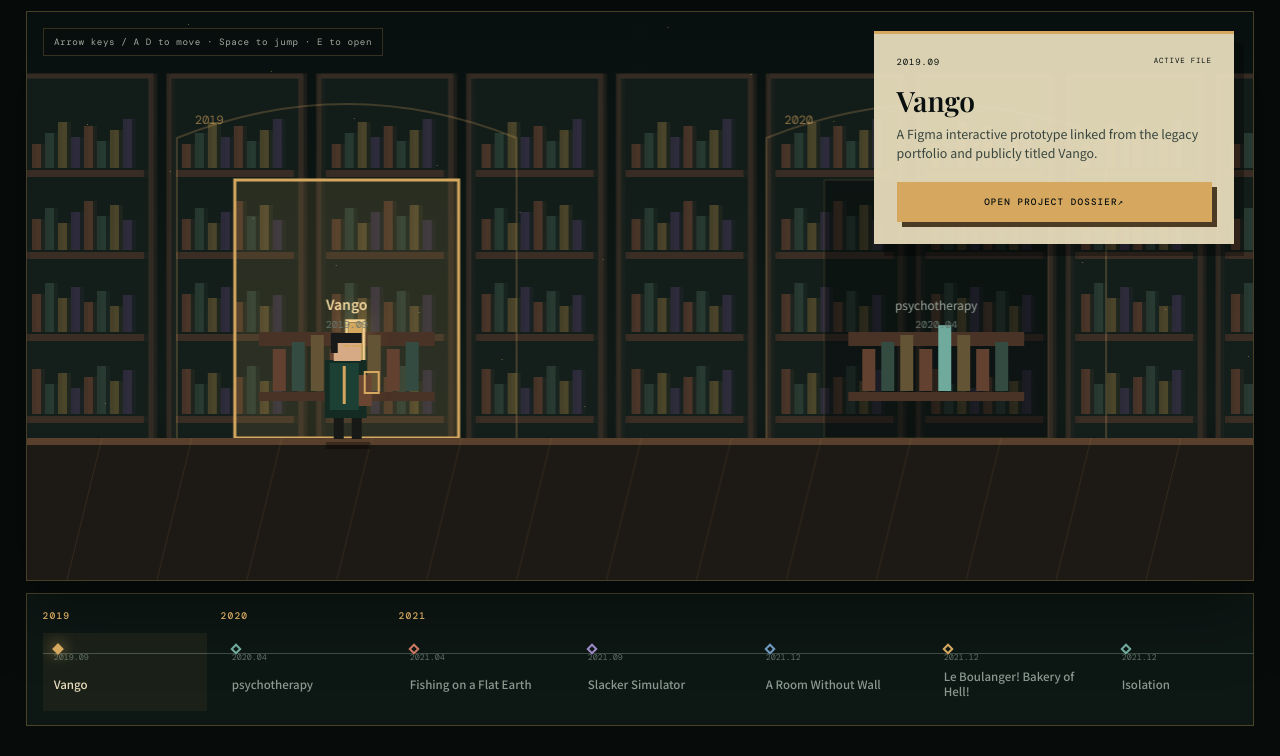
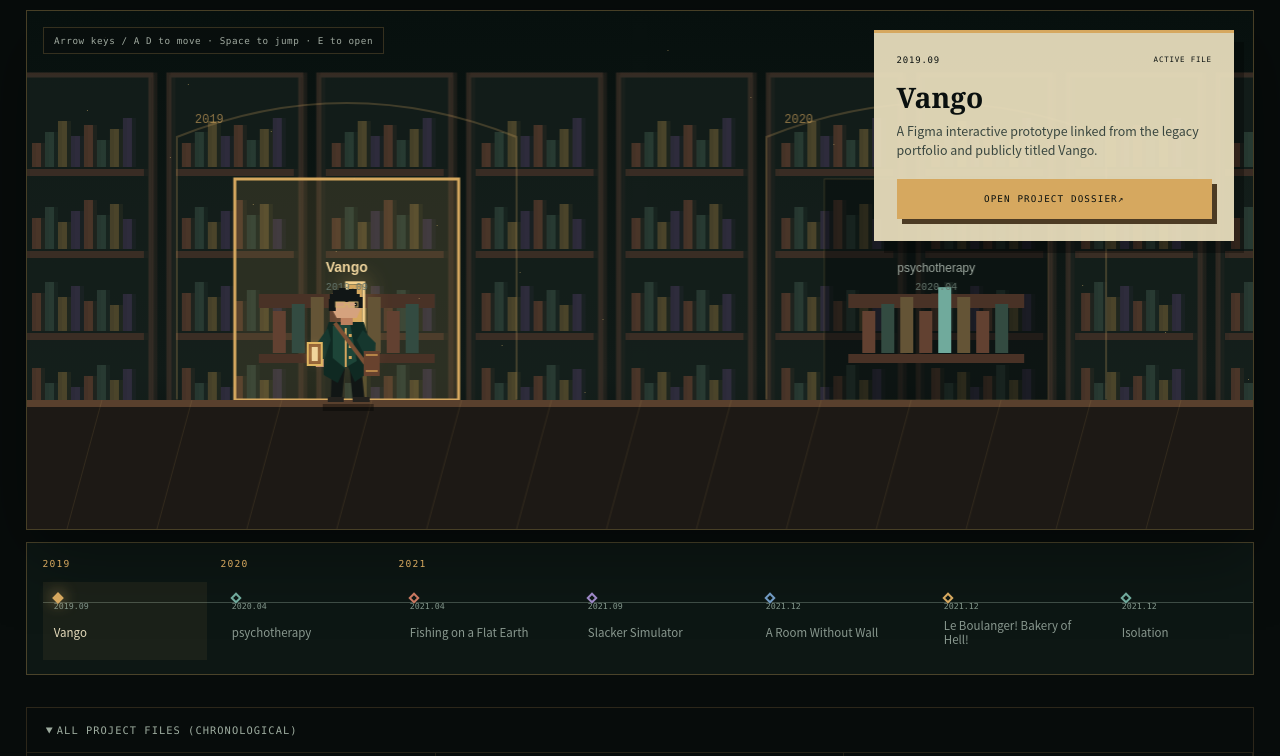
Before and after one commit to tuitui0415/portfolio-content, an Astro site: page /portfolio-content/en/journey/ in a window 1280 px wide. Shown: the part 337-1093 px from the top of the page. Built offline with nearby package versions, Linux system fonts and the light colour scheme; Astro itself is replaced by a stand-in of ours; animation ran at ten frames a second.

Commit message:
test: harden portfolio across platforms

```diff
--- a/src/lib/journey/renderer.ts
+++ b/src/lib/journey/renderer.ts
@@ -115,27 +115,44 @@ export function createJourneyRenderer(
     context.save();
     context.translate(x, y);
     context.scale(flip, 1);
-    context.fillStyle = 'rgba(0,0,0,.35)';
-    context.fillRect(-21, 4, 45, 7);
-    context.fillStyle = '#171917';
-    context.fillRect(-13, -22, 10, 23); context.fillRect(5, -22, 10, 23);
-    context.fillStyle = '#142b24';
-    context.fillRect(-22, -78, 42, 58);
-    context.fillStyle = '#1d4034';
-    context.fillRect(-17, -75, 29, 47);
-    context.fillStyle = '#d2a45d';
-    context.fillRect(-4, -72, 3, 38);
-    context.fillStyle = '#6a4632';
-    context.fillRect(12, -63, 13, 31);
-    context.fillStyle = '#d5aa85';
-    context.fillRect(-13, -101, 27, 24);
-    context.fillStyle = '#171a19';
-    context.fillRect(-16, -105, 31, 10); context.fillRect(-16, -97, 7, 12);
-    context.fillStyle = '#d6a85f';
-    context.fillRect(6, -93, 9, 2); context.fillRect(-4, -93, 8, 2);
-    context.strokeStyle = '#d6a85f';
-    context.lineWidth = 2;
-    context.strokeRect(18, -66, 14, 21);
+    context.fillStyle = 'rgba(0,0,0,.38)';
+    context.fillRect(-24, 4, 51, 7);
+    // boots and tapered trousers
+    context.fillStyle = '#111615';
+    context.beginPath(); context.moveTo(-15, -31); context.lineTo(-2, -31); context.lineTo(-5, 1); context.lineTo(-16, 1); context.fill();
+    context.beginPath(); context.moveTo(3, -31); context.lineTo(15, -29); context.lineTo(18, 1); context.lineTo(6, 1); context.fill();
+    context.fillStyle = '#24221e'; context.fillRect(-19, -3, 16, 5); context.fillRect(6, -3, 17, 5);
+    // long archivist coat with an asymmetric hem
+    context.fillStyle = '#0f2922';
+    context.beginPath();
+    context.moveTo(-18, -78); context.lineTo(17, -78); context.lineTo(23, -58); context.lineTo(18, -25);
+    context.lineTo(8, -18); context.lineTo(0, -36); context.lineTo(-9, -17); context.lineTo(-23, -25); context.lineTo(-24, -58); context.closePath(); context.fill();
+    context.fillStyle = '#1d4538';
+    context.beginPath(); context.moveTo(-14, -74); context.lineTo(3, -78); context.lineTo(10, -39); context.lineTo(-2, -32); context.lineTo(-14, -42); context.closePath(); context.fill();
+    // sleeves and hands
+    context.fillStyle = '#16372e';
+    context.beginPath(); context.moveTo(-19, -72); context.lineTo(-29, -58); context.lineTo(-32, -39); context.lineTo(-24, -36); context.lineTo(-16, -60); context.fill();
+    context.beginPath(); context.moveTo(16, -70); context.lineTo(29, -57); context.lineTo(28, -39); context.lineTo(20, -40); context.lineTo(10, -60); context.fill();
+    context.fillStyle = '#c99673'; context.fillRect(-31, -41, 8, 8); context.fillRect(22, -42, 8, 8);
+    // lapels, buttons, satchel strap and catalogue bag
+    context.fillStyle = '#d2a45d'; context.fillRect(-2, -72, 2, 39); context.fillRect(2, -66, 3, 3); context.fillRect(2, -55, 3, 3); context.fillRect(2, -44, 3, 3);
+    context.strokeStyle = '#7b5034'; context.lineWidth = 4; context.beginPath(); context.moveTo(-12, -77); context.lineTo(19, -36); context.stroke();
+    context.fillStyle = '#68422e'; context.fillRect(17, -49, 16, 25); context.fillStyle = '#b58347'; context.fillRect(19, -46, 12, 2); context.fillRect(19, -30, 12, 2);
+    // neck and face
+    context.fillStyle = '#bc805e'; context.fillRect(-6, -84, 12, 9);
+    context.fillStyle = '#d5a27e';
+    context.beginPath(); context.moveTo(-13, -103); context.lineTo(10, -105); context.lineTo(16, -96); context.lineTo(10, -82); context.lineTo(-10, -82); context.lineTo(-16, -93); context.closePath(); context.fill();
+    // layered hair silhouette
+    context.fillStyle = '#111616';
+    context.fillRect(-17, -106, 30, 8); context.fillRect(-14, -110, 23, 7); context.fillRect(-18, -101, 7, 12); context.fillRect(8, -103, 8, 11);
+    context.fillRect(-8, -112, 7, 6); context.fillRect(2, -111, 8, 6);
+    // glasses and eye highlight
+    context.strokeStyle = '#d4b16c'; context.lineWidth = 1;
+    context.strokeRect(-11, -98, 9, 5); context.strokeRect(2, -98, 9, 5); context.fillStyle = '#d4b16c'; context.fillRect(-2, -96, 4, 1);
+    context.fillStyle = '#f0d5a1'; context.fillRect(8, -96, 1, 1);
+    // glowing archive book in the forward hand
+    context.fillStyle = '#8c5a32'; context.fillRect(-38, -56, 12, 20); context.strokeStyle = '#e2b861'; context.lineWidth = 2; context.strokeRect(-39, -57, 14, 22);
+    context.shadowColor = '#d6a85f'; context.shadowBlur = 10; context.fillStyle = '#f0d59c'; context.fillRect(-35, -53, 6, 14); context.shadowBlur = 0;
     context.restore();
   };
 
--- a/src/styles/about.css
+++ b/src/styles/about.css
@@ -22,7 +22,7 @@
 .dossier-grid { border-inline: 1px solid rgba(214,168,95,.16); }
 .dossier-section { display: grid; grid-template-columns: 90px 1fr; gap: clamp(1.5rem, 5vw, 5rem); padding: clamp(4rem, 8vw, 8rem) clamp(1rem, 5vw, 5rem); border-bottom: 1px solid rgba(214,168,95,.16); }
 .dossier-section > div:last-child { max-width: 1050px; }
-.section-number { color: #50625a; font: 400 .68rem var(--mono); letter-spacing: .12em; }
+.section-number { color: #879990; font: 400 .68rem var(--mono); letter-spacing: .12em; }
 .record-list { position: relative; display: grid; gap: 0; margin: 3rem 0 0; padding: 0; list-style: none; }
 .record-list::before { content: ''; position: absolute; left: 7px; top: 9px; bottom: 20px; width: 1px; background: var(--line); }
 .record-list li { position: relative; padding: 0 0 3.5rem 3rem; }
@@ -40,7 +40,7 @@
 .contact-list a { display: grid; gap: .45rem; padding: 1.4rem 0; border-bottom: 1px solid var(--line); text-decoration: none; }
 .contact-list a:nth-child(odd) { padding-right: 2rem; }
 .contact-list a:nth-child(even) { padding-left: 2rem; border-left: 1px solid var(--line); }
-.contact-list span { color: #687b71; font: 400 .58rem var(--mono); letter-spacing: .12em; text-transform: uppercase; }
+.contact-list span { color: #84978d; font: 400 .58rem var(--mono); letter-spacing: .12em; text-transform: uppercase; }
 .contact-list b { font-weight: 500; overflow-wrap: anywhere; }
 .contact-list a:hover b { color: var(--brass); }
 
--- a/src/styles/global.css
+++ b/src/styles/global.css
@@ -1,5 +1,3 @@
-@import url('https://fonts.googleapis.com/css2?family=DM+Mono:wght@400;500&family=Noto+Sans+SC:wght@400;500;600;700&family=Playfair+Display:wght@500;600&display=swap');
-
 :root {
   --ink: #edf0df;
   --ink-muted: #a8b3a6;
@@ -14,8 +12,8 @@
   --coral: #ce765e;
   --line: rgba(214, 168, 95, .3);
   --shadow: 0 24px 70px rgba(0, 0, 0, .36);
-  --serif: 'Playfair Display', 'Songti SC', 'STSong', serif;
-  --sans: 'Noto Sans SC', Inter, system-ui, sans-serif;
+  --serif: 'Iowan Old Style', Baskerville, 'Songti SC', 'STSong', Georgia, serif;
+  --sans: 'PingFang SC', 'Noto Sans CJK SC', Inter, system-ui, sans-serif;
   --mono: 'DM Mono', 'SFMono-Regular', Consolas, monospace;
   color-scheme: dark;
 }
@@ -86,7 +84,7 @@ main { min-height: calc(100vh - 90px); }
 .sr-only { position: absolute; width: 1px; height: 1px; margin: -1px; overflow: hidden; clip: rect(0, 0, 0, 0); white-space: nowrap; }
 
 @media (max-width: 760px) {
-  .site-header { grid-template-columns: 1fr auto; min-height: 62px; }
+  .site-header { grid-template-columns: 1fr auto; min-height: 62px; backdrop-filter: none; }
   .brand-name { display: none; }
   .site-nav {
     position: fixed; inset: auto 0 0; z-index: 90; justify-content: space-around; gap: .2rem;
--- a/src/styles/journey.css
+++ b/src/styles/journey.css
@@ -3,7 +3,7 @@
 .journey-heading { display: grid; grid-template-columns: 1.4fr .6fr; gap: 3rem; align-items: end; padding: 2rem clamp(.5rem, 3vw, 3rem) 2.5rem; }
 .journey-heading h1 { max-width: 900px; margin: 0; font: 500 clamp(2.7rem, 6vw, 6.2rem)/.98 var(--serif); letter-spacing: -.045em; }
 .journey-heading > p { max-width: 32rem; margin: 0; color: #96a49b; }
-.journey-stage { position: relative; height: clamp(570px, 68vh, 780px); min-height: 520px; border: 1px solid var(--line); background: #09110f; box-shadow: var(--shadow); overflow: hidden; }
+.journey-stage { position: relative; height: clamp(520px, 58vh, 650px); min-height: 500px; border: 1px solid var(--line); background: #09110f; box-shadow: var(--shadow); overflow: hidden; }
 .journey-stage canvas { display: block; width: 100%; height: 100%; }
 .journey-hud { position: absolute; inset: 0; pointer-events: none; }
 .journey-controls-copy { position: absolute; top: 1rem; left: 1rem; margin: 0; padding: .45rem .65rem; color: #9fa99f; background: rgba(8,14,13,.76); border: 1px solid rgba(214,168,95,.22); font: .58rem var(--mono); letter-spacing: .06em; }
@@ -26,7 +26,7 @@
 .catalogue-year { position: absolute; top: -.2rem; left: 0; color: var(--brass); font: 500 .6rem var(--mono); letter-spacing: .12em; }
 .catalogue-entry button { position: relative; display: grid; gap: .25rem; width: 164px; min-height: 78px; padding: 1.2rem .7rem .6rem; border: 0; color: #89988f; background: transparent; text-align: left; cursor: pointer; }
 .catalogue-entry button i { position: absolute; z-index: 2; top: .76rem; left: .7rem; width: 8px; height: 8px; border: 2px solid var(--accent); background: #0d1714; transform: rotate(45deg); }
-.catalogue-entry button small { font: .52rem var(--mono); color: #5f7167; }.catalogue-entry button b { font: 500 .72rem/1.3 var(--sans); }
+.catalogue-entry button small { font: .52rem var(--mono); color: #82968b; }.catalogue-entry button b { font: 500 .72rem/1.3 var(--sans); }
 .catalogue-entry button:hover, .catalogue-entry button[aria-current] { color: var(--paper); background: rgba(214,168,95,.07); }
 .catalogue-entry button[aria-current] i { background: var(--accent); box-shadow: 0 0 15px var(--accent); }
 
@@ -35,7 +35,7 @@
 .journey-fallback ol { display: grid; grid-template-columns: repeat(3, 1fr); gap: 0; margin: 0; padding: 0; border-top: 1px solid rgba(214,168,95,.14); list-style: none; }
 .journey-fallback li { display: grid; grid-template-columns: 58px 1fr; gap: .35rem .7rem; padding: 1rem; border-right: 1px solid rgba(214,168,95,.12); border-bottom: 1px solid rgba(214,168,95,.12); }
 .journey-fallback time { color: var(--brass); font: .52rem var(--mono); }.journey-fallback a { font: 500 .82rem var(--serif); text-decoration: none; }.journey-fallback a:hover { color: var(--brass); }
-.journey-fallback li span { grid-column: 2; color: #5f7167; font: .5rem var(--mono); text-transform: uppercase; }
+.journey-fallback li span { grid-column: 2; color: #82968b; font: .5rem var(--mono); text-transform: uppercase; }
 
 @media (pointer: coarse), (max-width: 760px) { .touch-controls { display: flex; } .journey-controls-copy { display: none; } }
 @media (max-width: 760px) {
@@ -43,6 +43,7 @@
   .journey-heading { grid-template-columns: 1fr; gap: 1rem; padding: 1.5rem .5rem; }
   .journey-heading h1 { font-size: clamp(2.5rem, 13vw, 4.5rem); }
   .journey-stage { height: 720px; }
+  .touch-controls { position: fixed; z-index: 80; bottom: calc(68px + env(safe-area-inset-bottom)); }
   .arrival-card { top: .8rem; right: .8rem; width: calc(100% - 1.6rem); }
   .arrival-card p { -webkit-line-clamp: 2; }
   .journey-fallback ol { grid-template-columns: 1fr; }
```
Also changed, not shown: playwright.config.ts (+7 -1 lines), src/styles/project.css (+4 -4 lines), tests/e2e/accessibility.spec.ts (added, +18 -0 lines), tests/e2e/performance.spec.ts (added, +20 -0 lines), tests/e2e/responsive.spec.ts (added, +17 -0 lines).
